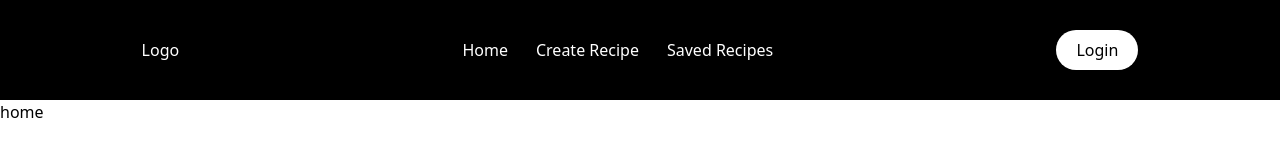
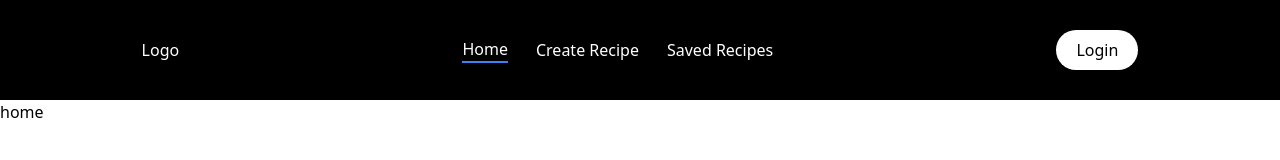
Before and after one commit to joseph-lang7/Recipe, a React (Vite) app in the folder client/: page / in a window 1280 px wide. Shown: the top 160 px of the page. Built offline with nearby package versions, Linux system fonts and the light colour scheme.

Commit message:
Add underline to current nav page

```diff
--- a/client/src/components/navbar/navbar.jsx
+++ b/client/src/components/navbar/navbar.jsx
@@ -1,8 +1,9 @@
 import { Link } from "react-router-dom";
 import { useCookies } from "react-cookie";
-import { useNavigate } from "react-router-dom";
+import { useNavigate, useLocation } from "react-router-dom";
 export const Navbar = () => {
   const navigate = useNavigate();
+  const location = useLocation();
   const [cookies, setCookies] = useCookies(["access_token"]);
   const navLinks = [
     { href: "/", title: "Home" },
@@ -22,7 +23,13 @@ export const Navbar = () => {
         <div className="flex items-center">Logo</div>
         <ul className="hidden md:flex gap-7 items-center">
           {navLinks.map((navLink) => (
-            <li key={navLink.href}>
+            <li
+              key={navLink.href}
+              className={`${
+                location.pathname === navLink.href &&
+                "border-b-2 border-blue-500"
+              } `}
+            >
               <Link to={navLink.href}>{navLink.title}</Link>
             </li>
           ))}
```
